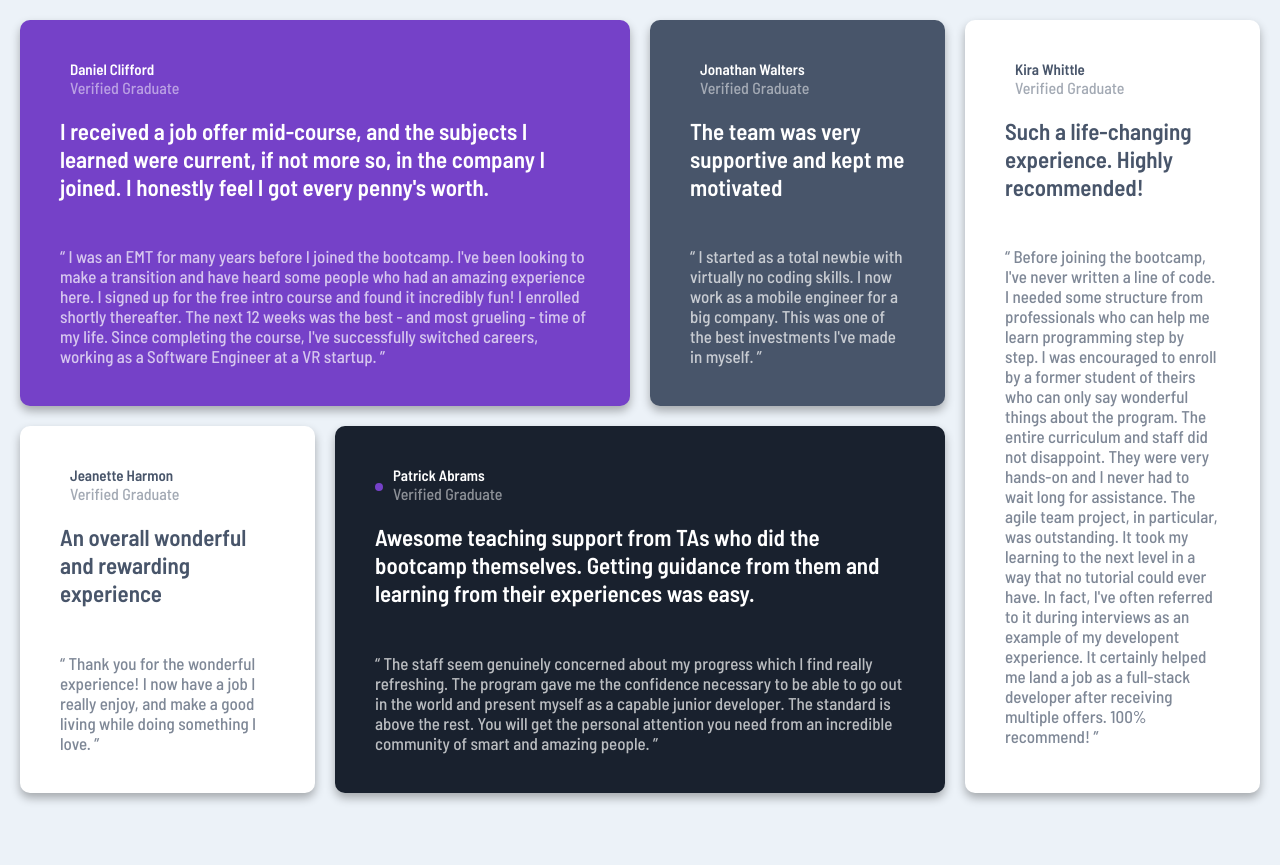
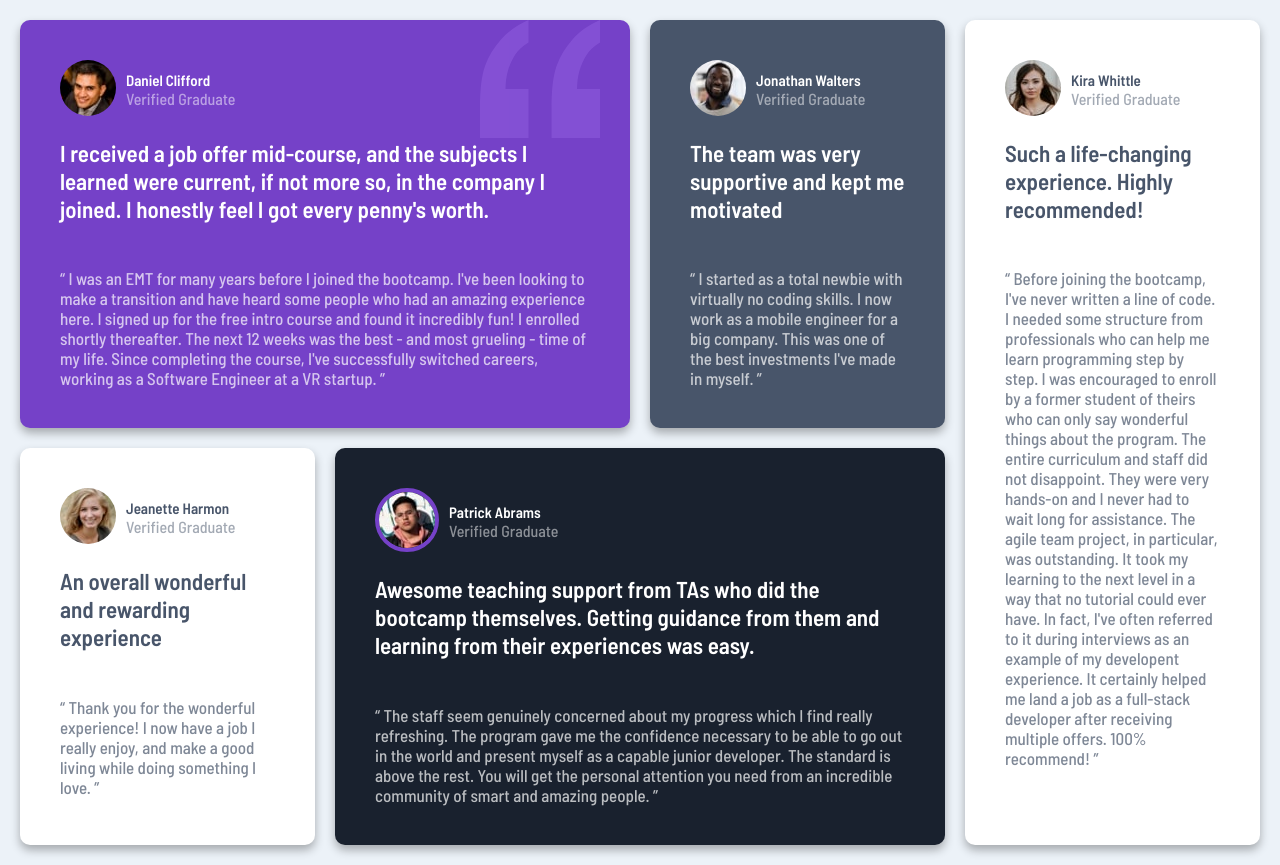
Before and after one commit to Barissev/testimonials-grid-section-main, a plain HTML site: page index.html in a window 1280 px wide. Before the commit the page ends 813 px from the top, so only its background shows below. Drawn offline with Linux system fonts and the light colour scheme; the site is published under a folder, as on GitHub Pages, so addresses that start at the root find nothing.

Commit message:
/ deleted from /images because github cant see img

```diff
--- a/index.html
+++ b/index.html
@@ -21,9 +21,9 @@
 <div class="container">
 
   <div class="cards daniel">
-      <img src="/images/bg-pattern-quotation.svg" alt="" class="quo">
+      <img src="images/bg-pattern-quotation.svg" alt="" class="quo">
       <div class="image">
-        <div><img src="/images/image-daniel.jpg" alt=""></div>
+        <div><img src="images/image-daniel.jpg" alt=""></div>
         <div>
           <h3>Daniel Clifford</h3>
           <small>Verified Graduate</small>
@@ -50,7 +50,7 @@
 
       <div class="image">
 
-        <div> <img src="/images/image-jonathan.jpg" alt=""></div>
+        <div> <img src="images/image-jonathan.jpg" alt=""></div>
 
         <div>
           <h3>Jonathan Walters</h3>
@@ -71,7 +71,7 @@
 
     <div class="image">
 
-      <div> <img src="/images/image-jeanette.jpg" alt=""></div>
+      <div> <img src="images/image-jeanette.jpg" alt=""></div>
 
        <div>
         <h3>Jeanette Harmon</h3>
@@ -93,7 +93,7 @@
 
       <div class="image">
 
-        <div> <img src="/images/image-patrick.jpg" alt=""></div>
+        <div> <img src="images/image-patrick.jpg" alt=""></div>
 
          <div>
           <h3>Patrick Abrams</h3>
@@ -119,7 +119,7 @@
 
         <div class="image">
 
-          <div> <img src="/images/image-kira.jpg" alt=""></div>
+          <div> <img src="images/image-kira.jpg" alt=""></div>
 
            <div>
             <h3>Kira Whittle</h3>
```
